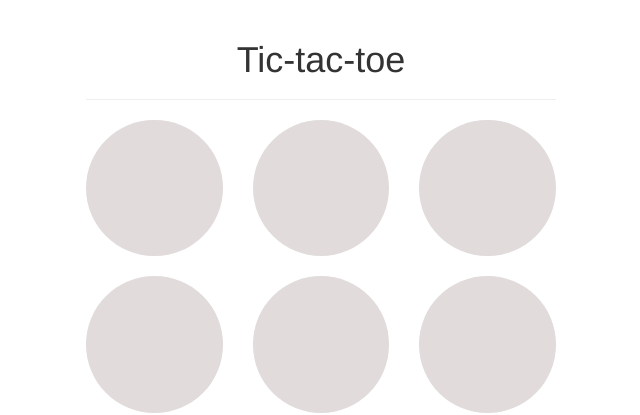
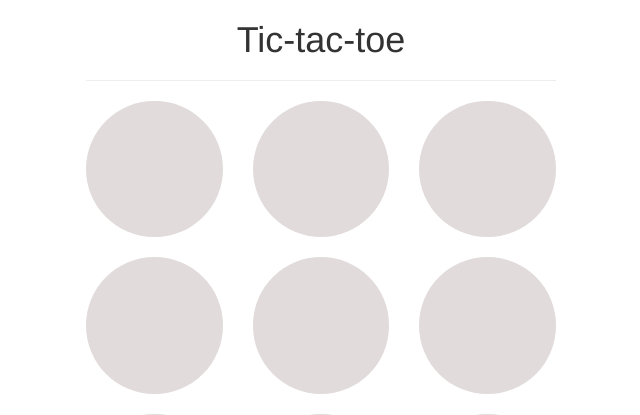
Before and after one commit to aok1425/tic-tac-toe-website, a Flask app: page / in a window 1280 px wide. Shown: the top 415 px of the page, without its empty margins (319-959 px from the left). Run offline with Flask 2, Linux system fonts and the light colour scheme; some libraries are stand-ins or nearby versions.

Commit message:
html header

```diff
--- a/templates/index.html
+++ b/templates/index.html
@@ -20,9 +20,8 @@
 <body>
 
   <div class="container">
-    <div class="page-header">
-      <h1 class='text-center'>Tic-tac-toe</h1>
-    </div>
+    <h1 class='text-center'>Tic-tac-toe</h1>
+    <hr>
 
     <div class="row placeholders">
       {% for position, square in board %}
```
